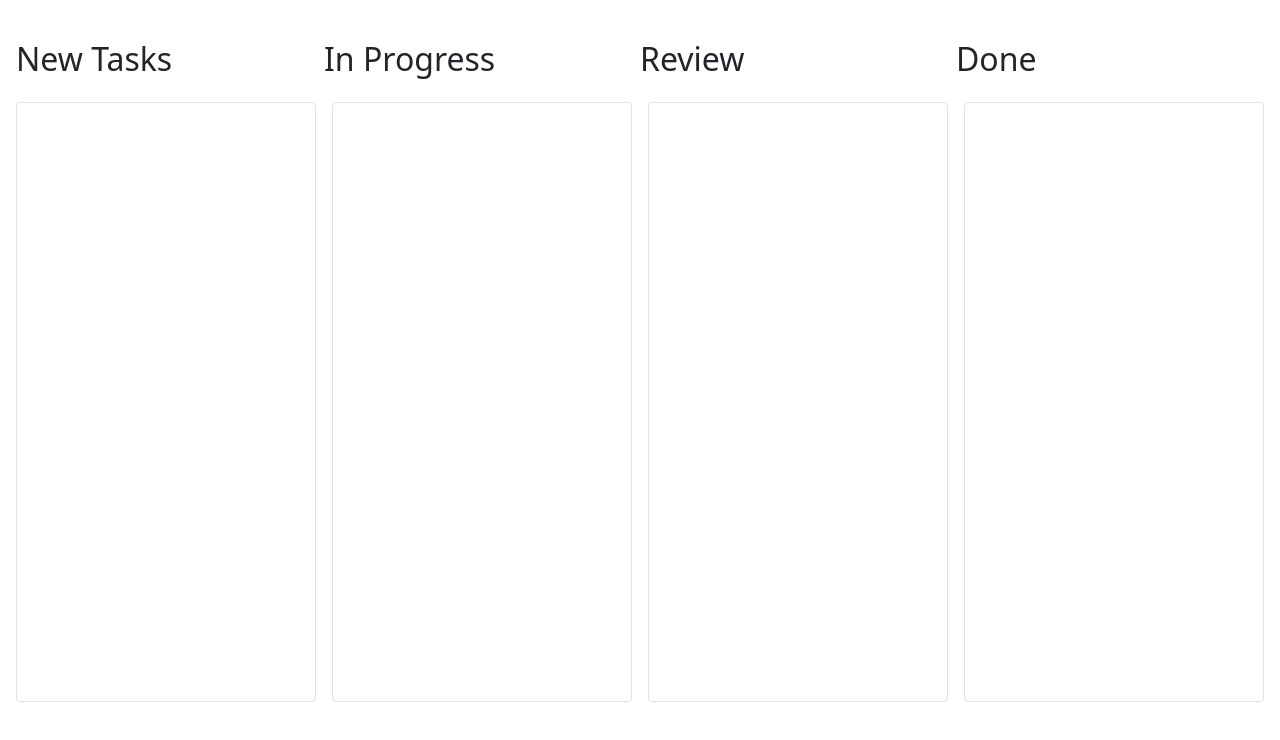
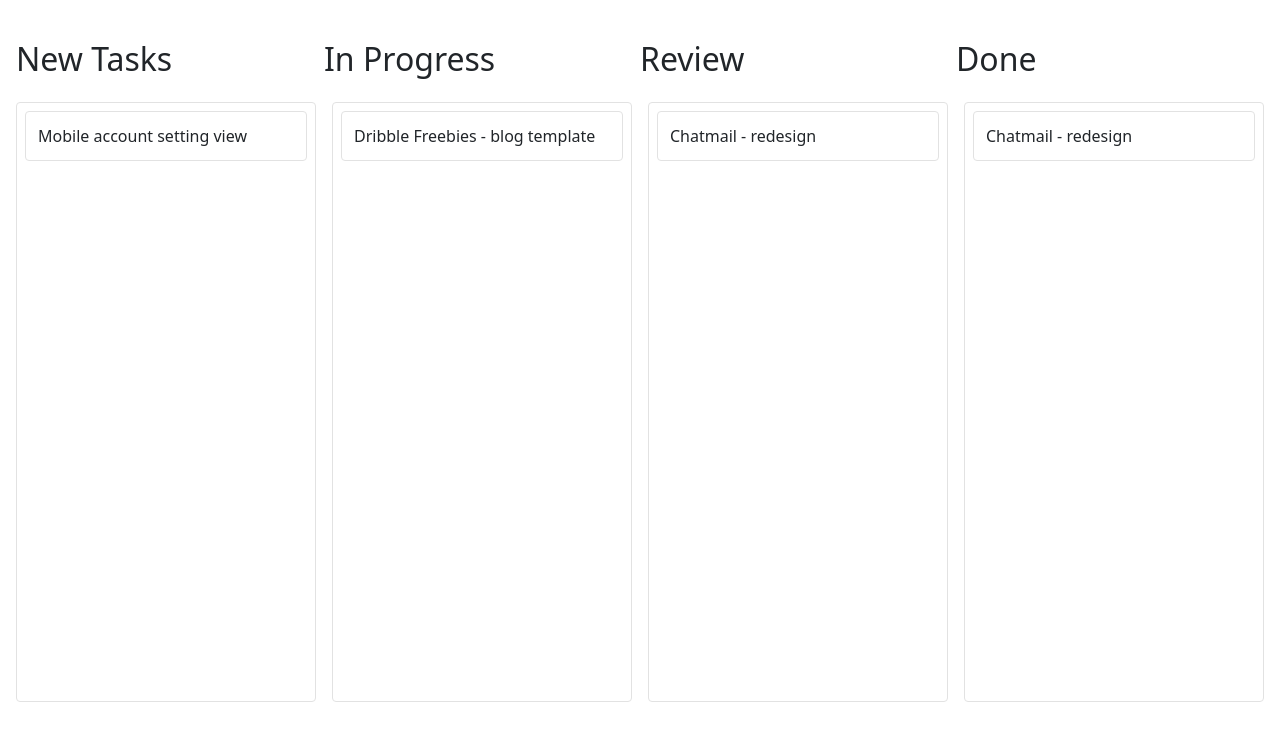
Before and after one commit to Rahul-Pote/kanban-board, a React (Create React App) app: page / in a window 1280 px wide. Shown: the top 740 px of the page. Built offline with nearby package versions, Linux system fonts and the light colour scheme.

Commit message:
add task

```diff
--- a/src/App.css
+++ b/src/App.css
@@ -42,3 +42,20 @@ body, html {
 .kanban-column__body.dragging {
   background-color: #e2e2e2;
 }
+
+
+/* kanban tasks */
+.kanban-task {
+  padding: 12px;
+  border: 1px solid #e2e2e2;
+  border-radius: 4px;
+  background-color: #fff;
+}
+
+.kanban-task:not(:last-child) {
+  margin-bottom: 8px;
+}
+
+.kanban-task.dragging {
+  background-color: #e2e2e2;
+}
--- a/src/App.js
+++ b/src/App.js
@@ -29,7 +29,22 @@ function App() {
                       ref={provided.innerRef}
                       className={`kanban-column__body ${snapshot.isDraggingOver ? 'dragging': ''}`}
                     >
-
+                      {
+                        column.items.map((item, idx) => (
+                          <Draggable key={item.id} draggableId={item.id} index={idx}>
+                          {(provided, snapshot) => (
+                            <div
+                              {...provided.draggableProps}
+                              {...provided.dragHandleProps}
+                              ref={provided.innerRef}
+                              className={`kanban-task ${snapshot.isDraggingOver ? 'dragging': ''}`}
+                            >
+                              {item.title}
+                            </div>
+                          )}
+                          </Draggable>
+                        ))
+                      }
                     </div>
                   )}
                 </Droppable>
```
